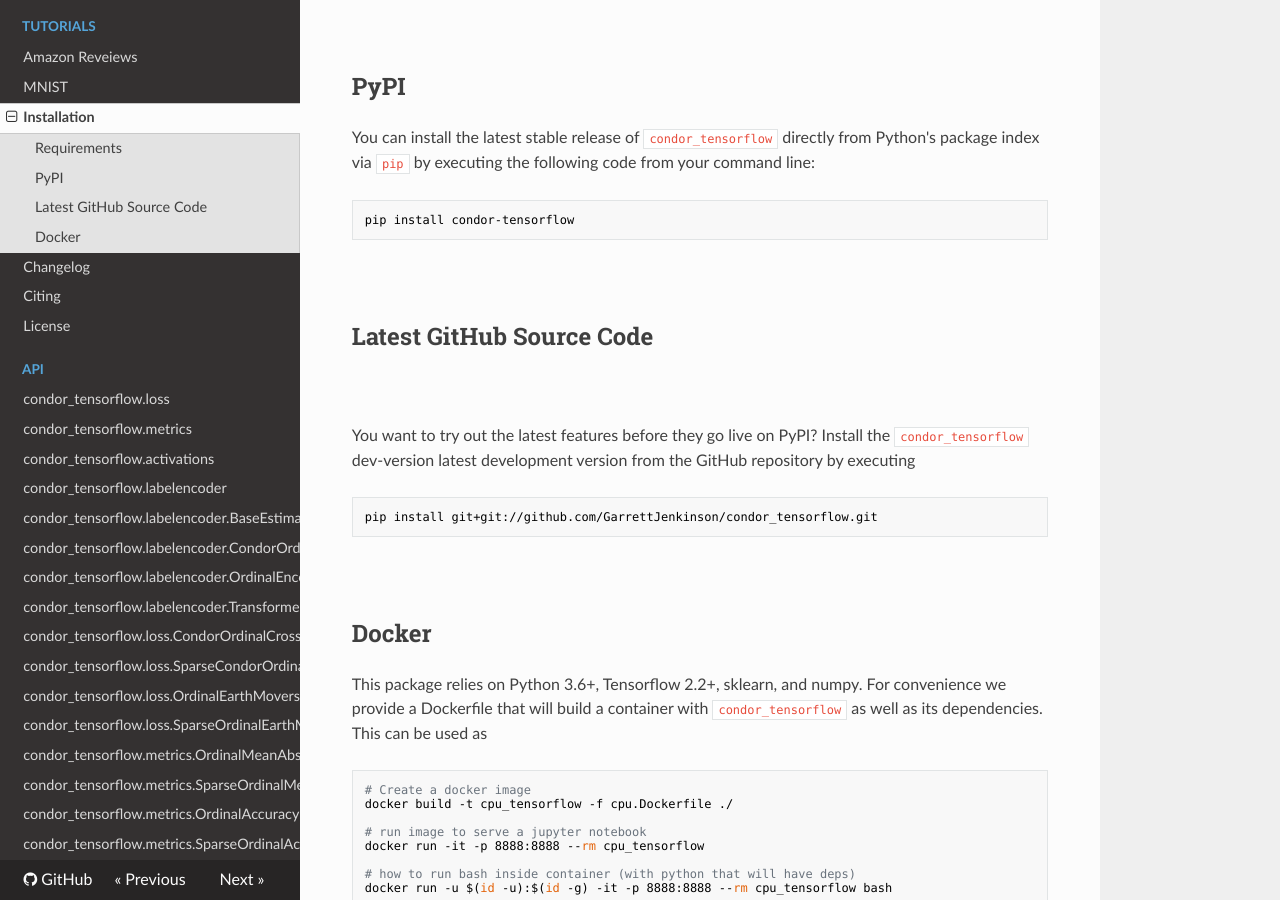
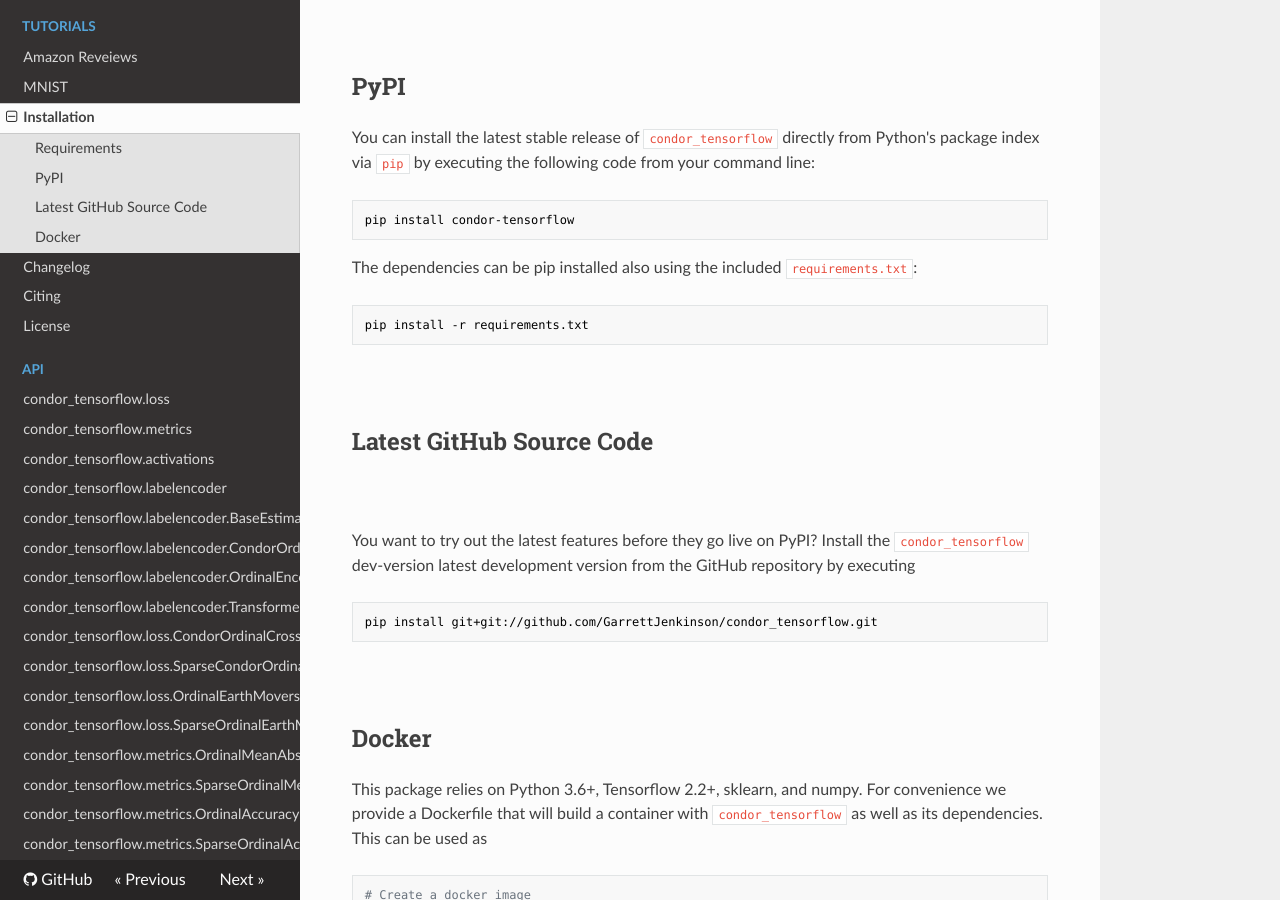
Before and after one commit to GarrettJenkinson/condor_tensorflow, an MkDocs documentation site: the page built from docs/installation.md, in a window 1280 px wide and 900 px high, scrolled down 483 px. Built offline with MkDocs 1.6.1, drawn with Linux system fonts in a browser that asks for light colours; nearby versions of some CDN libraries.

Commit message:
Update installation.md

````diff
--- a/docs/installation.md
+++ b/docs/installation.md
@@ -18,6 +18,11 @@
 pip install condor-tensorflow
 ```
 
+The dependencies can be pip installed also using the included `requirements.txt`:
+
+```bash
+pip install -r requirements.txt
+```
 
 ## Latest GitHub Source Code
 
````
